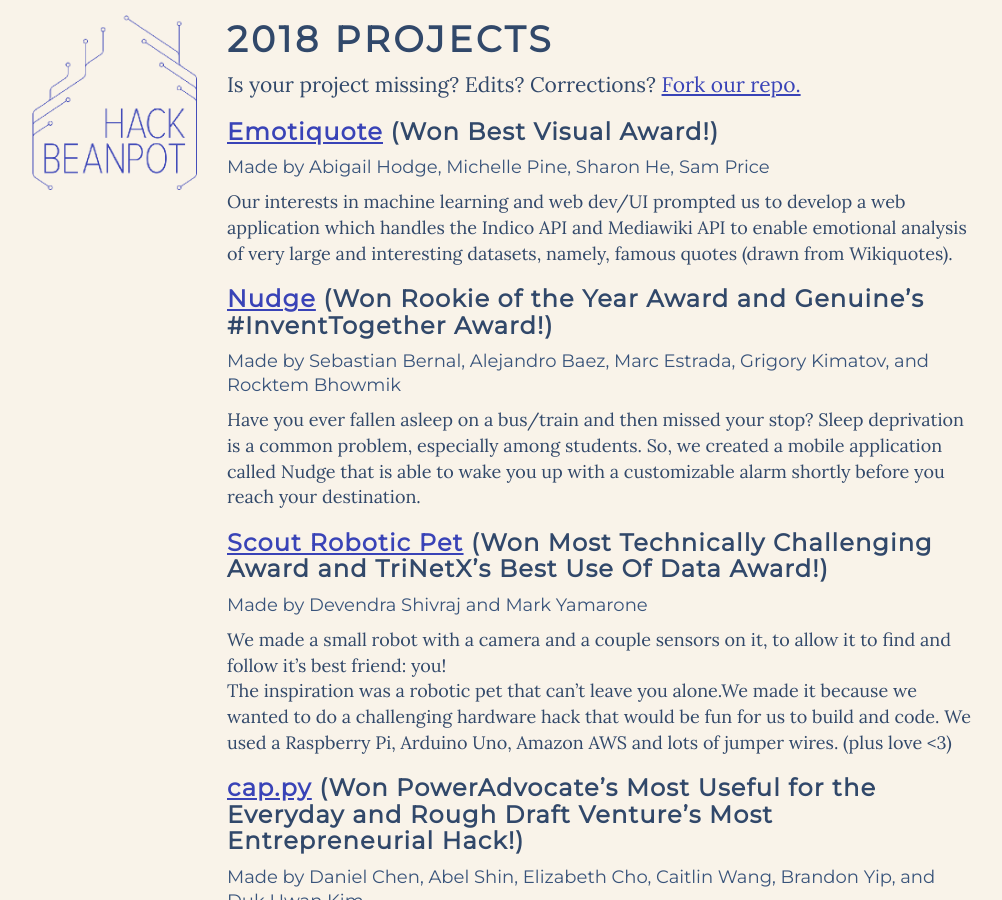
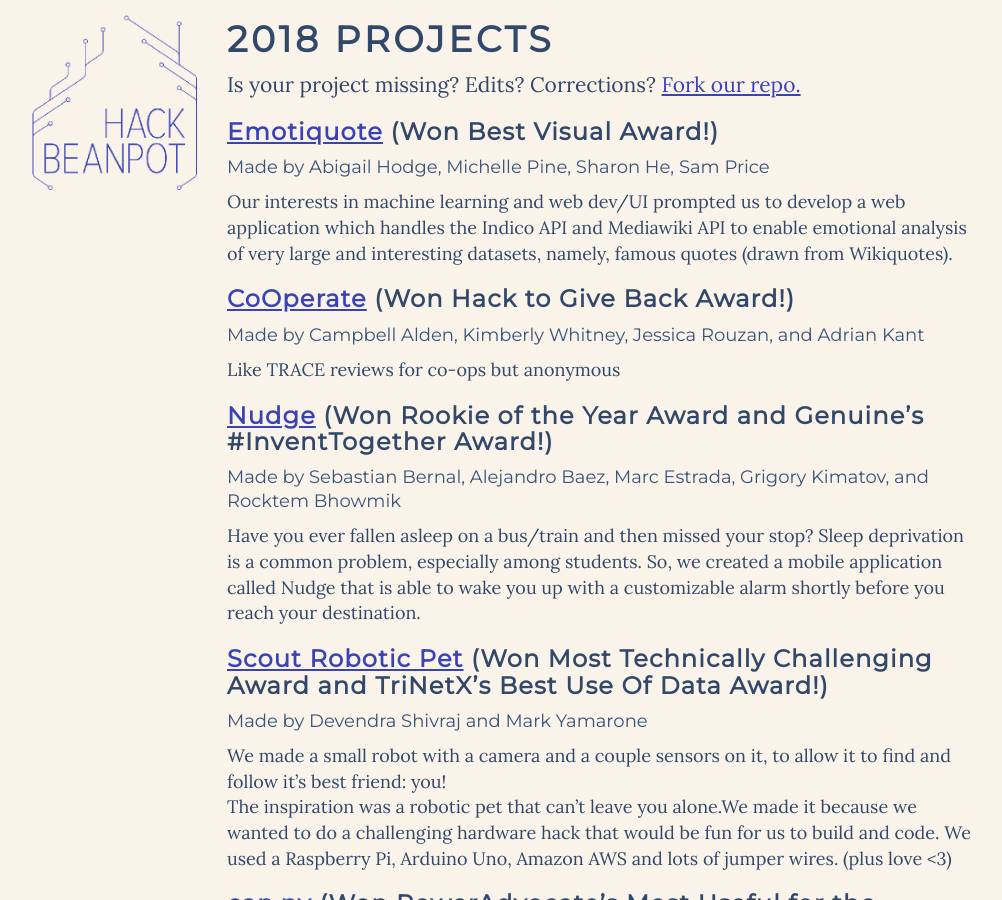
Before and after one commit to HackBeanpot/Projects, a Jekyll site: the page built from 2018-projects.md, in a window 1280 px wide and 900 px high. Shown: the whole window, without its empty margins (38-1040 px from the left). Built offline with Jekyll 4.4.1, drawn with Linux system fonts in a browser that asks for light colours; some of the changed text lies outside the part shown.

Commit message:
reordered projects to have cooperate near the prize winners

```diff
--- a/2018-projects.md
+++ b/2018-projects.md
@@ -9,6 +9,11 @@
 
 Our interests in machine learning and web dev/UI prompted us to develop a web application which handles the Indico API and Mediawiki API to enable emotional analysis of very large and interesting datasets, namely, famous quotes (drawn from Wikiquotes).
 
+### [CoOperate](https://github.com/adjkant/hackbeanpot-2018) (Won Hack to Give Back Award!) ###
+
+#### Made by Campbell Alden, Kimberly Whitney, Jessica Rouzan, and Adrian Kant ####
+
+Like TRACE reviews for co-ops but anonymous
 
 ### [Nudge](https://github.com/sbernal2018/HackBeanPot2018) (Won Rookie of the Year Award and Genuine's #InventTogether Award!) ###
 
```
Also changed, not shown: other parts of 2018-projects.md (+0 -6 lines).
